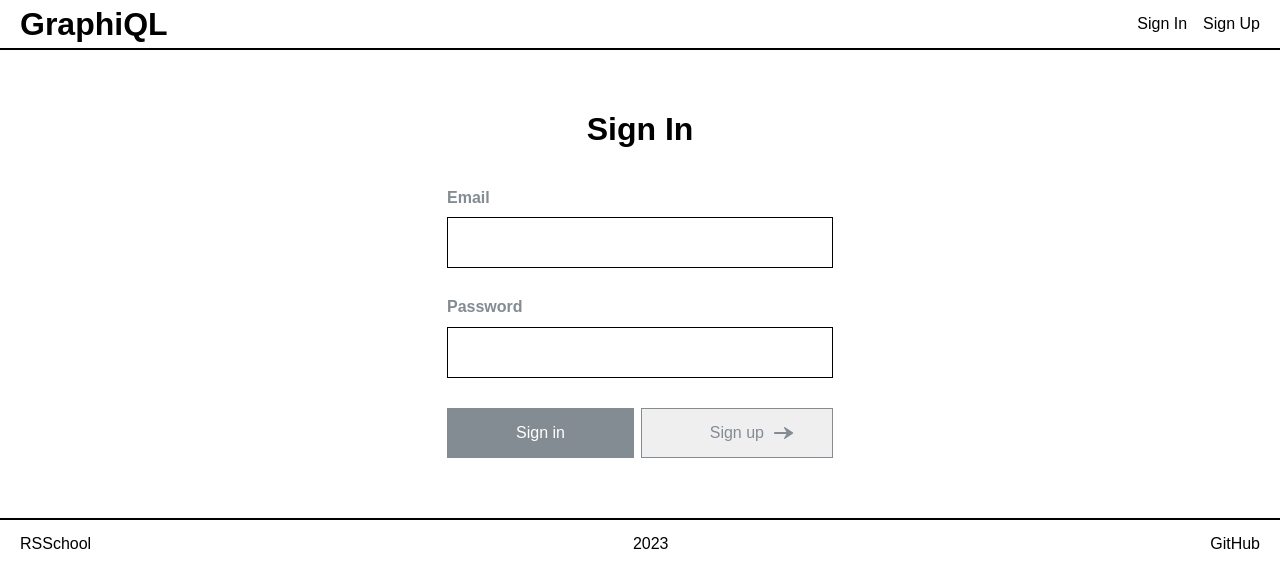
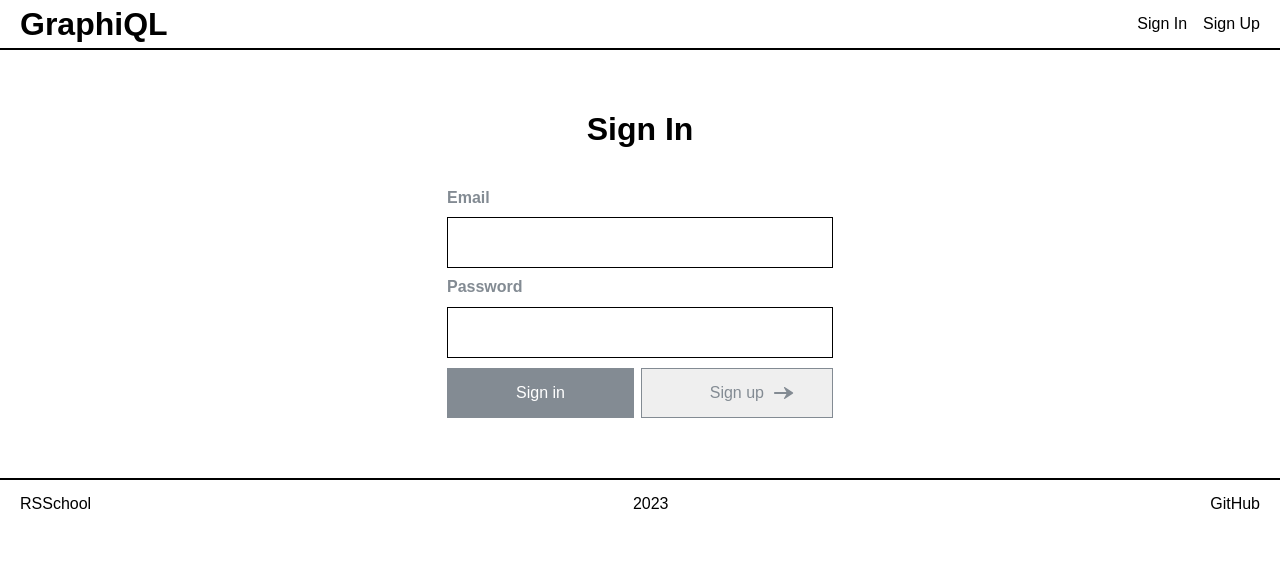
Before and after one commit to likurg42/graphiql, a React (Vite) app: page /signin in a window 1280 px wide. Shown: the top 588 px of the page. Built offline with nearby package versions, Linux system fonts and the light colour scheme; no server answers.

Commit message:
feat: add validation to login form

```diff
--- a/src/pages/SignInPage/SignInForm.tsx
+++ b/src/pages/SignInPage/SignInForm.tsx
@@ -1,6 +1,7 @@
 import styled from 'styled-components';
+import { useForm } from 'react-hook-form';
 import { Link, useNavigate } from 'react-router-dom';
-import { useEffect, useState } from 'react';
+import { useEffect } from 'react';
 import { useAuthState } from 'react-firebase-hooks/auth';
 import { auth, logInWithEmailAndPassword } from '../../firebase.ts';
 import Button from '../../components/Button';
@@ -26,12 +27,25 @@ const StyledForm = styled.form`
       margin-bottom: 20px;
     }
   }
+  & .input-wrap.error {
+    display: inline-block;
+    position: relative;
+    margin-bottom: 10px;
+    &:after {
+      position: absolute;
+      right: 5px;
+      top: 13px;
+      content: url('/error.svg');
+      display: inline-block;
+    }
+  }
   & input {
+    width: 100%;
     border: 1px solid #000000;
     padding: 13px 10px;
     font-size: 20px;
     border-radius: 0;
-    margin-bottom: 30px;
+    margin-bottom: 10px;
     &:focus {
       outline: none;
     }
@@ -62,43 +76,67 @@ const StyledForm = styled.form`
       text-decoration: underline;
     }
   }
+  & .error-message {
+    font-size: 12px;
+    color: red;
+    margin-bottom: 10px;
+  }
 `;
 
 const StyledWrapper = styled.div`
   display: flex;
   justify-content: space-between;
 `;
-
+interface LoginData {
+  email: string;
+  password: string;
+}
 export const SignInForm = () => {
-  const [email, setEmail] = useState('');
-  const [password, setPassword] = useState('');
-  const [user, loading] = useAuthState(auth);
+  const {
+    register,
+    handleSubmit,
+    formState: { errors },
+  } = useForm<LoginData>({ reValidateMode: 'onSubmit' });
+  const [user] = useAuthState(auth);
   const navigate = useNavigate();
   useEffect(() => {
-    if (loading) {
-      // maybe trigger a loading screen
-      return;
-    }
     if (user) navigate('/console');
-  }, [user, loading, navigate]);
+  }, [user, navigate]);
+  const onSubmit = (data: LoginData) => {
+    const { email, password } = data;
+    logInWithEmailAndPassword(email, password);
+  };
 
   return (
-    <StyledForm
-      onSubmit={(e) => {
-        e.preventDefault();
-        logInWithEmailAndPassword(email, password);
-      }}
-    >
+    <StyledForm noValidate onSubmit={handleSubmit(onSubmit)}>
       <label htmlFor="email">Email</label>
-      <input id="username" type="email" value={email} onChange={(e) => setEmail(e.target.value)} />
+      <span className={errors.email ? 'input-wrap error' : 'input-wrap'}>
+        <input
+          id="email"
+          type="email"
+          {...register('email', {
+            required: 'Email Address is required',
+            pattern: {
+              value:
+                /^(([^<>()[\].,;:\s@"]+(\.[^<>()[\].,;:\s@"]+)*)|(".+"))@(([^<>()[\].,;:\s@"]+\.)+[^<>()[\].,;:\s@"]{2,})$/iu,
+              message: 'Enter correct email address',
+            },
+          })}
+        />
+        {errors.email && <span className="error-message">{errors.email.message}</span>}
+      </span>
 
       <label htmlFor="password">Password</label>
-      <input
-        id="password"
-        type="password"
-        value={password}
-        onChange={(e) => setPassword(e.target.value)}
-      />
+      <span className={errors.password ? 'input-wrap error' : 'input-wrap'}>
+        <input
+          id="password"
+          type="password"
+          {...register('password', {
+            required: 'Password is required',
+          })}
+        />
+        {errors.password && <span className="error-message">{errors.password.message}</span>}
+      </span>
       <StyledWrapper>
         <Button primary type="submit">
           Sign in
```
Also changed, not shown: public/preloader.gif (added).
